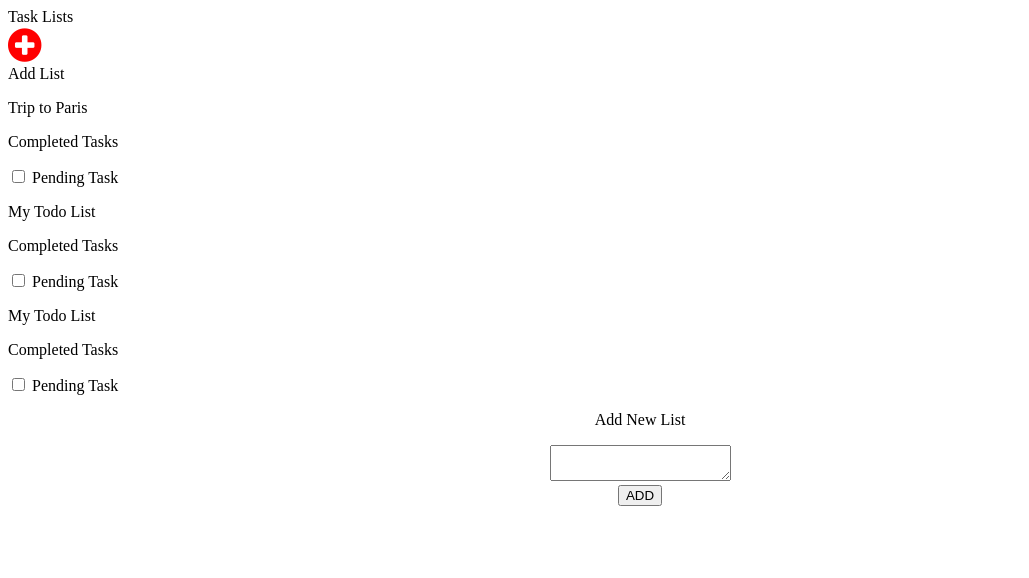
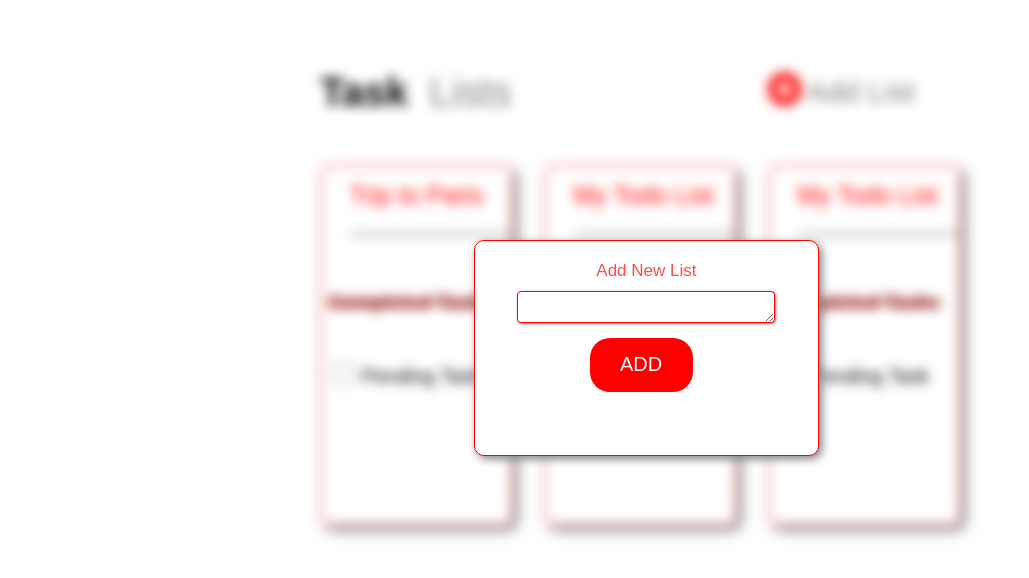
Before and after one commit to IVSDSAIKRISHNA/CSS-Project-2, a plain HTML site: page index2.html in a window 1280 px wide. Shown: the whole page, without its empty margins (0-1029 px from the left). Drawn offline with Linux system fonts and the light colour scheme.

Commit message:
Update index2.html

```diff
--- a/index2.html
+++ b/index2.html
@@ -8,7 +8,7 @@
         <title></title>
         <meta name="description" content="">
         <meta name="viewport" content="width=device-width, initial-scale=1">
-        <link rel="stylesheet" href="third.css">
+        <link rel="stylesheet" href="index2.css">
         <link rel="stylesheet" href="https://cdnjs.cloudflare.com/ajax/libs/font-awesome/4.7.0/css/font-awesome.min.css">
     </head>
     <body>
```
